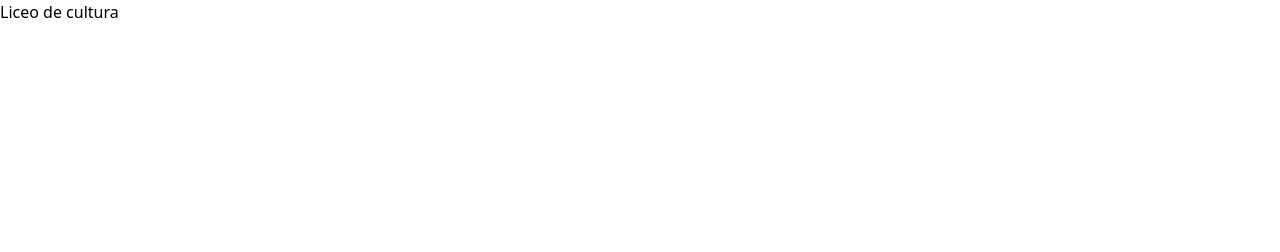
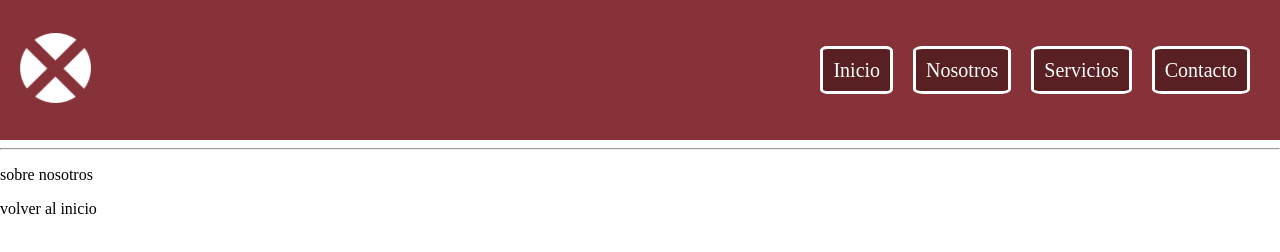
Before and after one commit to Pedro-Quidiante-00/primeraentrega-pedroquidiante, a plain HTML site: page index.html in a window 1280 px wide. Drawn offline with nearby package versions, Linux system fonts and the light colour scheme.

Commit message:
commit-2

```diff
--- a/assets/css/style.css
+++ b/assets/css/style.css
@@ -0,0 +1,52 @@
+body{
+    margin: 0;
+}
+header{
+    display: flex;
+    max-width: 100%;
+    height: 100px;
+    background-color: #873138;
+    padding: 20px;
+}
+.container-pri {
+    display: flex;
+    align-items: center;
+    justify-content: space-between;
+    width: 100%;
+}
+.logo img{
+    max-width: 100%;
+    max-height: 100%;
+    object-fit: contain;
+}
+.menu{
+    display: inline;
+    float: left;
+    align-items: center;
+    width: 100%;
+}
+.menu ul{
+    display: flex;
+    margin: 0;
+    justify-content: flex-end;
+}
+.menu li{
+    display: inline;
+    list-style: none;
+    margin: 10px;
+}
+.menu li a {
+    text-decoration: none;
+    padding: 10px;
+    color: white;
+    font-size: 20px;
+    background-color: #592024;
+    border-style: solid;
+    border-color: white;
+    border-radius: 10%;
+}
+@media (max-width: 768px) {
+    .menu {
+        display: none;
+    }
+}
--- a/index.html
+++ b/index.html
@@ -3,17 +3,30 @@
 <head>
     <meta charset="UTF-8">
     <title>Liceo de cultura</title>
-    <link rel="stylesheet" href="assets/css/slick.css">
-    <script src="https://cdn.jsdelivr.net/npm/@tailwindcss/browser@4"></script>
+    <meta name="viewport" content="width=device-width, initial-scale=1.0">
+    <link rel="stylesheet" href="assets/css/style.css">
 </head>
 <body>
-<header>
-    <div class="container principal">
-        <div class="logo">
-            <h1>Liceo de cultura</h1>
+    <header>
+        <div class="container-pri">
+            <div class="logo">
+                <img src="assets/img/DuelistClassSymbol.png" alt="logo de la pagina">
+            </div>
+            <div class="menu">
+                <ul>
+                    <li><a href="index.html">Inicio</a></li>
+                    <li><a href="nosotros.html">Nosotros</a></li>
+                    <li><a href="servicios.html">Servicios</a></li>
+                    <li> <a href="contacto.html">Contacto</a></li>
+                </ul>
+            </div>
         </div>
-        <div class="menu"></div>
-    </div>
-</header>
+    </header>
+        <hr>
+        <p>sobre nosotros</p>
+        <p>volver al inicio</p>
+    <footer>
+
+    </footer>
 </body>
 </html>
```
Also changed, not shown: assets/img/DuelistClassSymbol.png (added), assets/img/logo-00.jpg (added).
